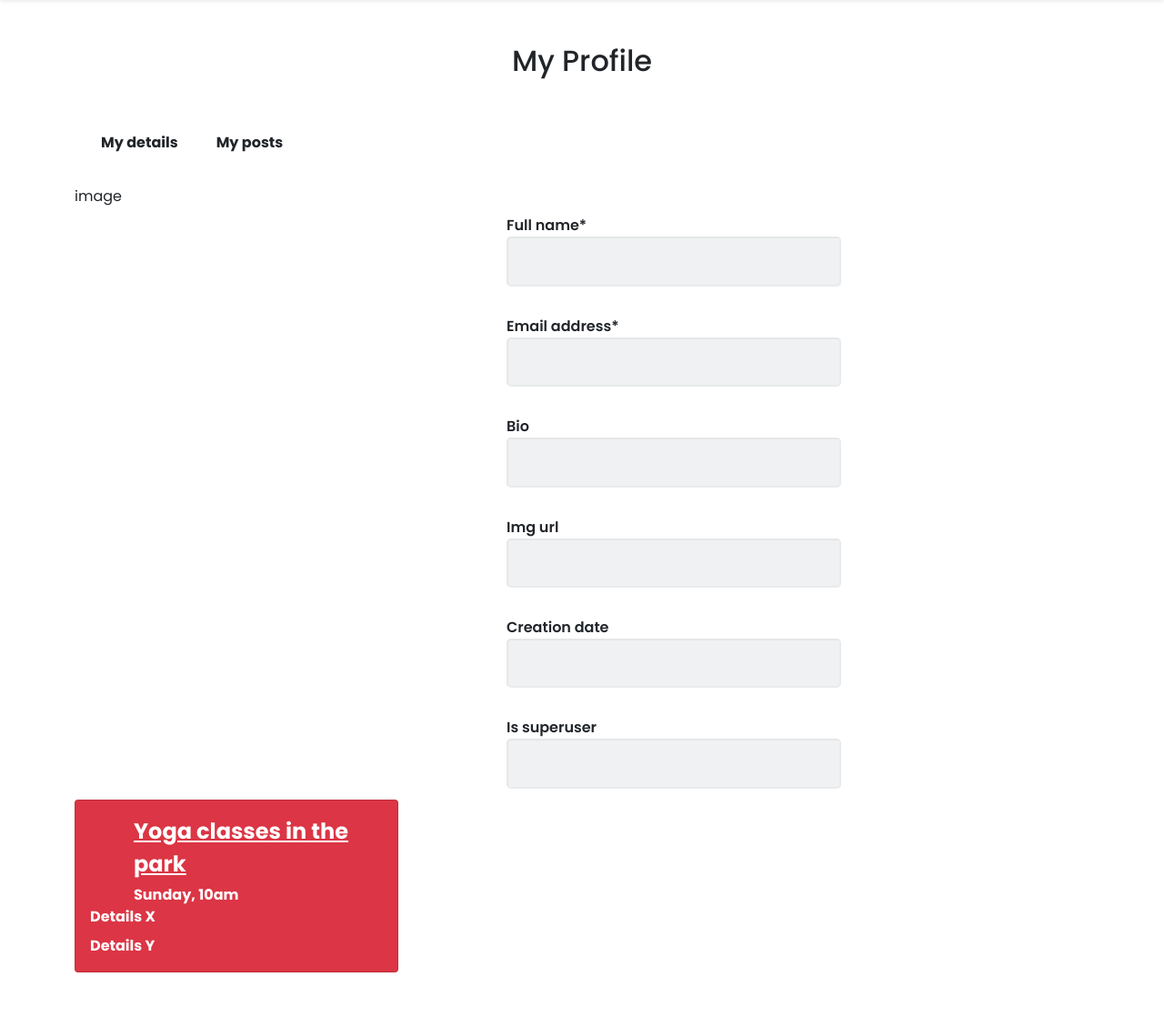
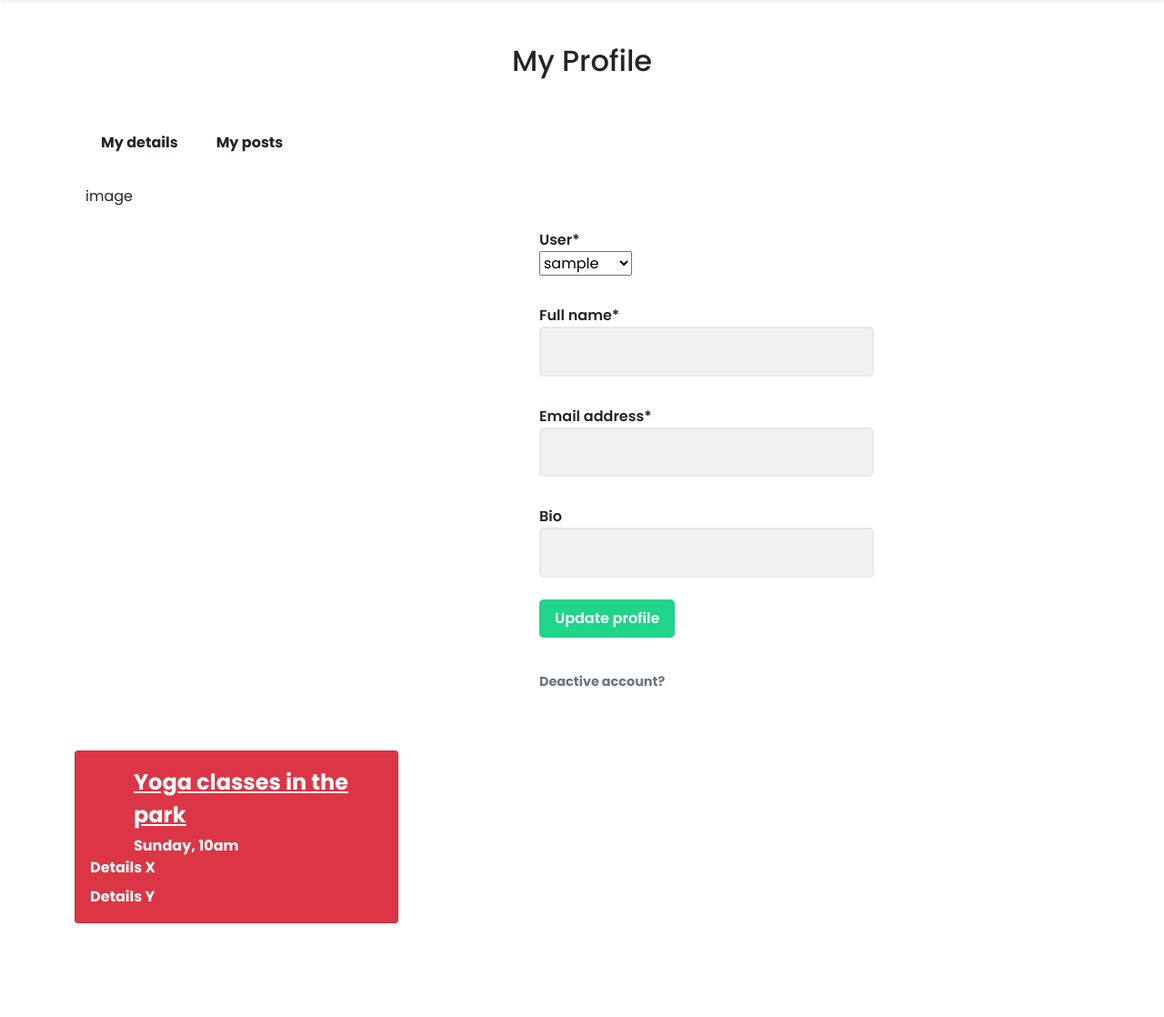
Before and after one commit to stef-cruz/our_neighbourhood, a Django app: page /profile/ in a window 1280 px wide. Shown: the part 56-1174 px from the top of the page at 91% size. Run offline with Django 3.2, Linux system fonts and the light colour scheme; the visitor is signed in with stand-in values (Sample User, id 1); data comes from the database, SQL or seed files in the repository; some libraries are stand-ins or nearby versions.

Commit message:
Style form profile and buttons

```diff
--- a/profiles/forms.py
+++ b/profiles/forms.py
@@ -5,7 +5,7 @@ from .models import UserProfile
 class UserProfileForm(forms.ModelForm):
     class Meta:
         model = UserProfile
-        exclude = ('user',)
+        fields = ['user', 'full_name', 'email_address', 'bio']
 
     def __init__(self, *args, **kwargs):
         """
--- a/profiles/static/profiles/js/hideShowContent.js
+++ b/profiles/static/profiles/js/hideShowContent.js
@@ -4,13 +4,17 @@ const myDetailsContent = document.getElementById("js-my-details-content")
 const myPostsButton = document.getElementById("js-my-posts-button")
 const myPostsContent = document.getElementById("js-my-posts-content")
 
-//Function to select content when button is clicked
+//Event listener to display content when button is clicked
 myDetailsButton.addEventListener("click", () => {
     myDetailsContent.style.display = 'block';
     myPostsContent.style.display = 'none';
+    myDetailsButton.classList.add('active');
+    myPostsButton.classList.remove('active');
 });
 
 myPostsButton.addEventListener("click", () => {
     myDetailsContent.style.display = 'none';
     myPostsContent.style.display = 'block';
+    myPostsButton.classList.add('active');
+    myDetailsButton.classList.remove('active');
 });
--- a/profiles/templates/profiles/profile-details.html
+++ b/profiles/templates/profiles/profile-details.html
@@ -1,11 +1,13 @@
 <div class="row mt-4">
-    <div class="col-5">
+    <div class="col-md-5 position-relative overflow-hidden ps-4 pe-4 d-flex">
         <p>image</p>
     </div>
-    <div class="col-7 form-custom">
+    <div class="col-md-7 p-3 p-lg-5 pt-lg-3 form-custom">
         <form action="{% url 'profile' %}" method="POST">
             {% csrf_token %}
             {{ form|crispy }}
+            <button>Update profile</button>
         </form>
+        <p><a href="" class="fw-bolder deactivate-account">Deactive account?</a></p>
     </div>
 </div>
--- a/static/css/_form.scss
+++ b/static/css/_form.scss
@@ -87,4 +87,14 @@
     }
   }
 
+  .deactivate-account {
+    text-decoration: none;
+    color: #6c757d; /* texted-muted class */
+    font-size: .9rem;
+
+    &:hover {
+      color: $prim-colour;
+    }
+  }
+
 }
--- a/static/css/_profile.scss
+++ b/static/css/_profile.scss
@@ -5,5 +5,10 @@
     &:hover {
       color: $sec-colour;
     }
+
   }
 }
+
+.active {
+  color: $sec-colour;
+}
--- a/static/css/style.css
+++ b/static/css/style.css
@@ -146,11 +146,24 @@
   border: 0.12rem solid #20D489;
   color: #212529;
 }
+.form-custom .deactivate-account {
+  text-decoration: none;
+  color: #6c757d;
+  /* texted-muted class */
+  font-size: 0.9rem;
+}
+.form-custom .deactivate-account:hover {
+  color: #5710b2;
+}
 
 .my-profile__link {
   text-decoration: none;
 }
 .my-profile__link:hover {
+  color: #20D489;
+}
+
+.active {
   color: #20D489;
 }
 
```
Also changed, not shown: 1 other file.
